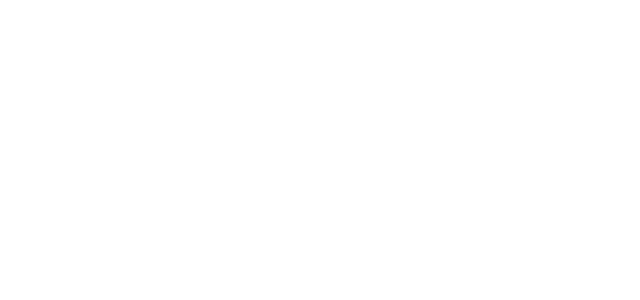
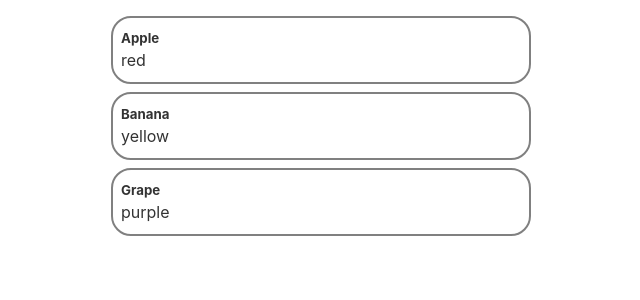
Before and after one commit to abtin/svelte-tutorial, a Svelte app: page / in a window 1280 px wide. Shown: the top 300 px of the page, without its empty margins (319-959 px from the left). Built offline with nearby package versions, Linux system fonts and the light colour scheme.

Commit message:
complete the loop

```diff
--- a/src/App.svelte
+++ b/src/App.svelte
@@ -8,6 +8,10 @@
 
 <main>
 	{#each fruits as fruit}
+		<div class="card">
+			<h5>{fruit.name}</h5>
+			<p>{fruit.color}</p>
+		</div>
 	{/each}
 </main>
 
@@ -20,6 +24,7 @@
 		padding: 8px;
 		border-radius: 20px;
 		border: 2px solid gray;
+		margin-top: 8px;
 	}
 	main {
 		display: flex;
```
